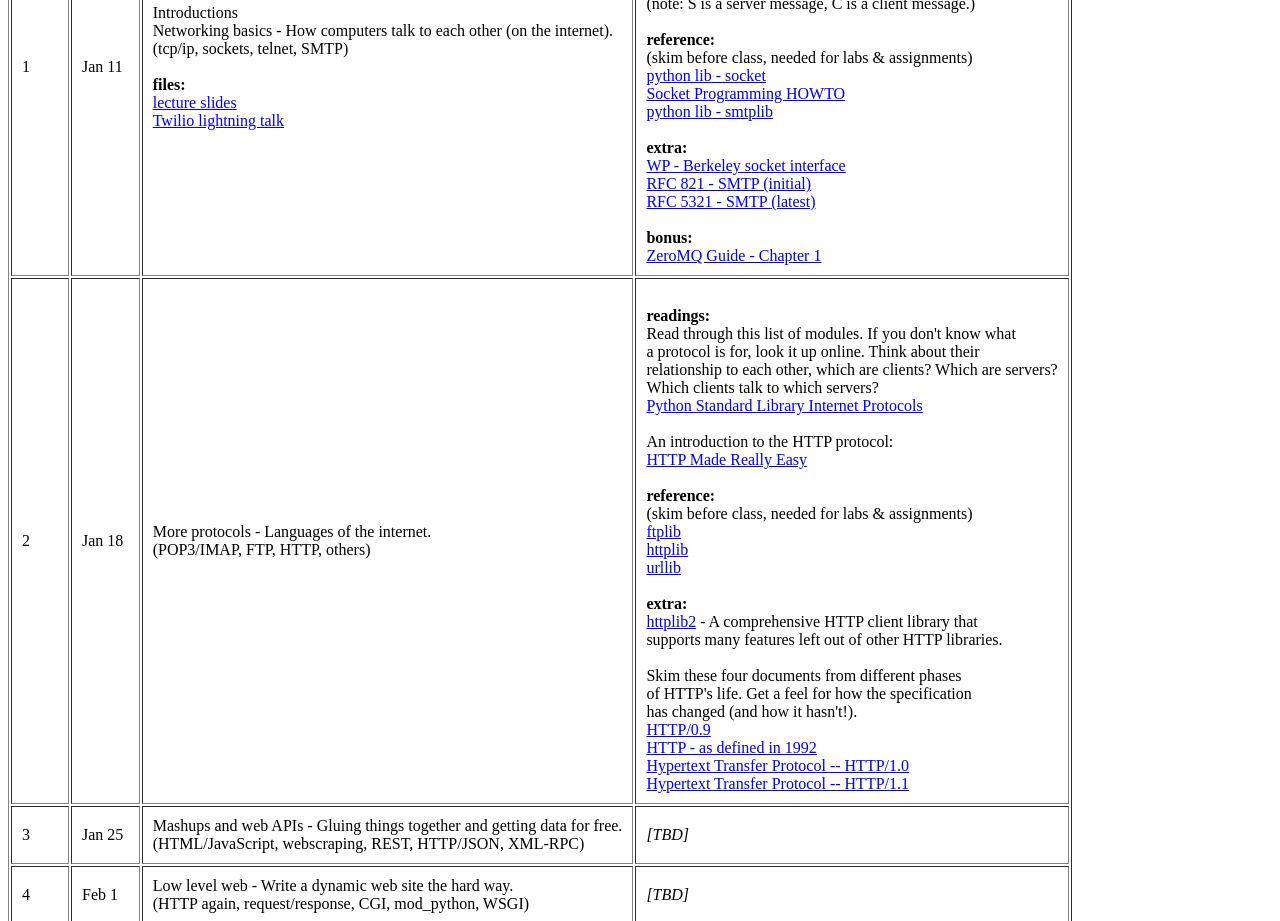
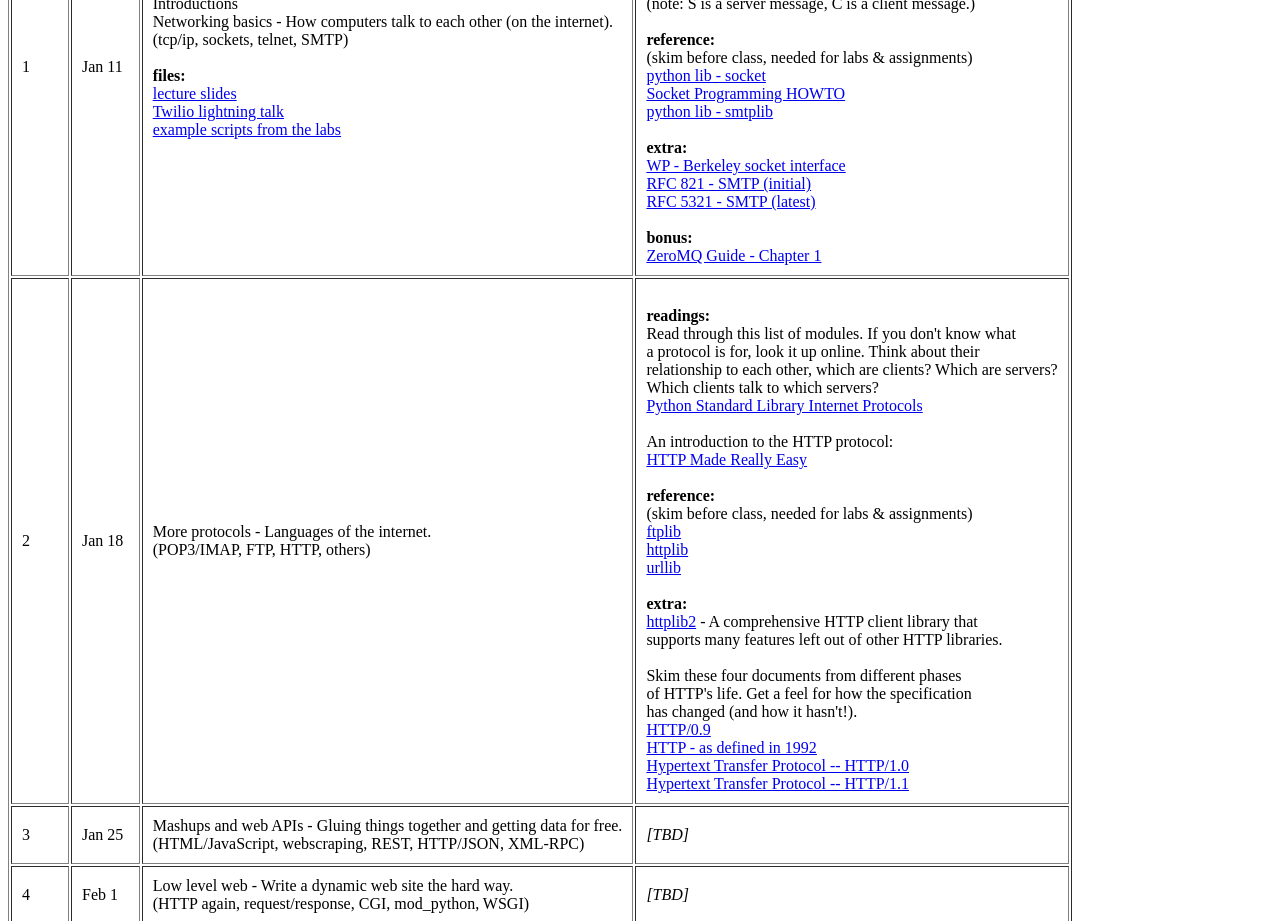
Before and after one commit to briandorsey/uwpython_web, a plain HTML site: page Internet_Programming_in_Python.html in a window 1280 px wide. Shown: the part 1400-2321 px from the top of the page. Drawn offline with Linux system fonts and the light colour scheme.

Commit message:
added github link to files

```diff
--- a/Internet_Programming_in_Python.html
+++ b/Internet_Programming_in_Python.html
@@ -168,6 +168,8 @@ In addition to the topics listed below, each week will include:
     <br/><strong>files:</strong><br/>
     <a href="week01/week1.pdf">lecture slides</a><br/>
     <a href="week01/Twilio lightning talk.pdf">Twilio lightning talk</a><br/>
+    <a href="https://github.com/briandorsey/uwpython_web/tree/master/week01">example scripts from the labs</a><br/>
+
 </td>
 <td>
     <a href=""></a><br/>
```
